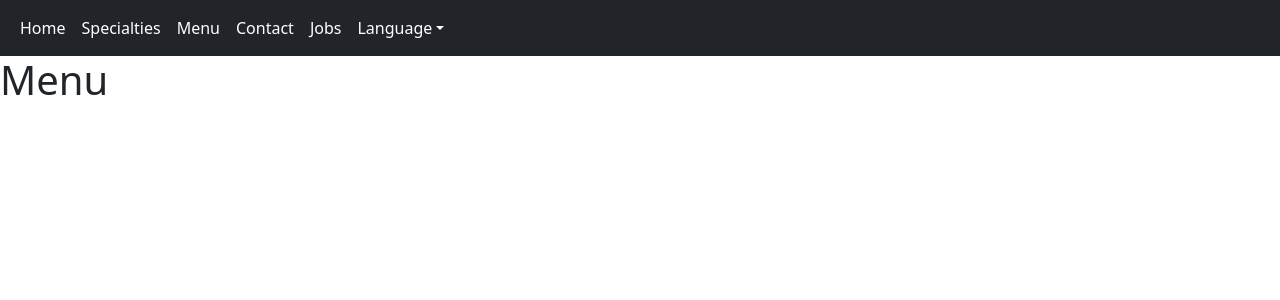
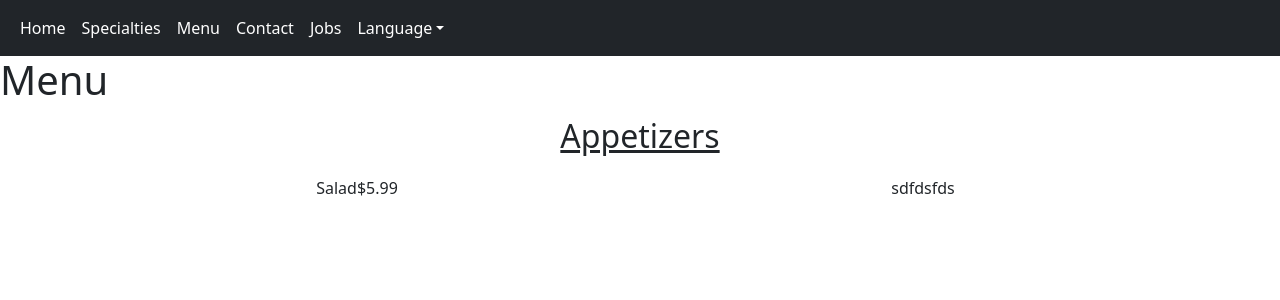
Before and after one commit to bsuverzabaek/restaurant-page, a Vue app: page /menu in a window 1280 px wide. Shown: the top 300 px of the page. Built offline with nearby package versions, Linux system fonts and the light colour scheme.

Commit message:
13th commit

```diff
--- a/src/views/Menu.vue
+++ b/src/views/Menu.vue
@@ -1,5 +1,27 @@
 <template>
 	<h1>{{ jSwitch ? 'メニュー' : 'Menu' }}</h1>
+
+	<section id="appetizer">
+		<div class="text-center">
+			<div
+				class="fs-2 text-decoration-underline"
+			>
+				{{ jSwitch ? '前菜' : 'Appetizers' }}
+			</div>
+
+			<div class="container-lg my-3">
+				<div class="row justify-content-center gx-3">
+					<div class="col-md-6">
+						<span>Salad</span>
+						<span>$5.99</span>
+					</div>
+					<div class="col-md-6">
+						<div>sdfdsfds</div>
+					</div>
+				</div>
+			</div>
+		</div>
+	</section>
 </template>
 
 <script lang="ts" src="@/scripts/menu.ts">
```
Also changed, not shown: src/interfaces/menuStruct.ts (added, +8 -0 lines), src/text/menu.ts (added, +28 -0 lines).
